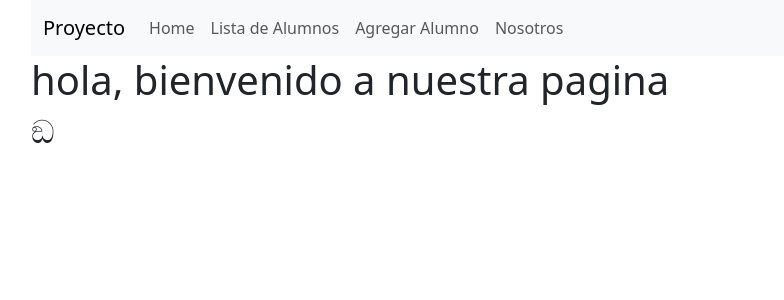
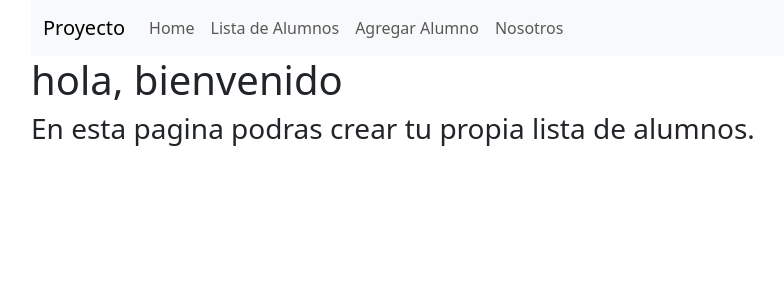
Before and after one commit to Mageofdark/TP05_PV2025_Grupo19, a React (Vite) app in the folder vite-project/: page / in a window 1280 px wide. Shown: the top 300 px of the page, without its empty margins (51-835 px from the left). Built offline with nearby package versions, Linux system fonts and the light colour scheme.

Commit message:
pequeños cambios en home por Matias Velazquez

```diff
--- a/vite-project/components/Home.jsx
+++ b/vite-project/components/Home.jsx
@@ -2,8 +2,8 @@ function Home(){
 
     return(
         <>
-        <h1>hola, bienvenido a nuestra pagina</h1>
-        <h2>ඞ</h2>
+        <h1>hola, bienvenido</h1>
+        <h3>En esta pagina podras crear tu propia lista de alumnos.</h3>
         </>
     )
 }
```
